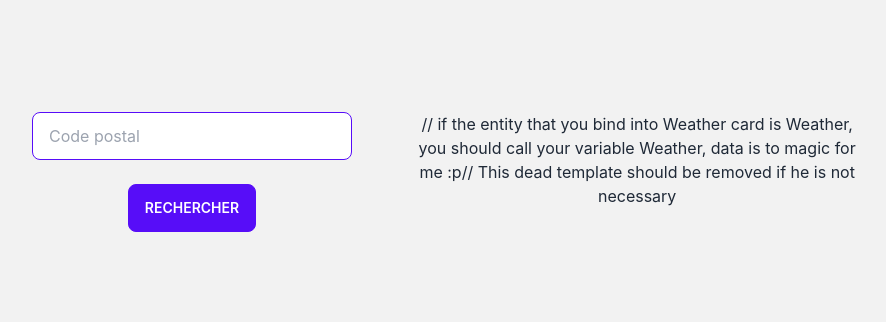
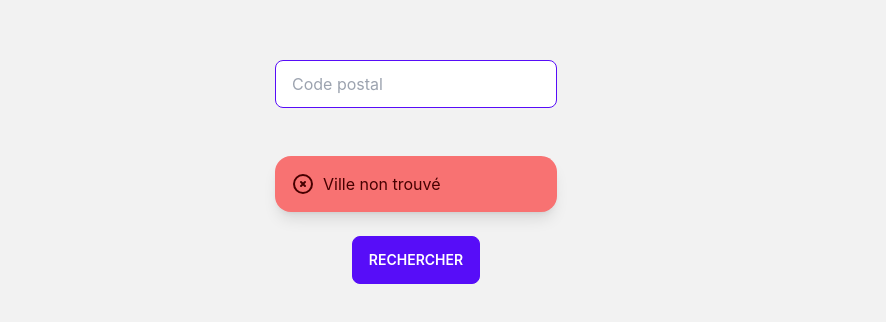
Before and after one commit to synnksou/react-weather, a React (Create React App) app: page / in a window 1280 px wide. Shown: the part 240-562 px from the top of the page, without its empty margins (216-1102 px from the left). Built offline with nearby package versions, Linux system fonts and the light colour scheme; no server answers.

Commit message:
refactor: just refactoring lol

```diff
--- a/src/api/index.js
+++ b/src/api/index.js
@@ -1,9 +1,9 @@
 import axios from 'axios';
 import { camelizeKeys, decamelizeKeys } from 'humps';
-import { API_BASE } from '../constants';
+import { REACT_APP_API_BASE } from '../constants';
 import canParam from 'can-param';
 
-const api = axios.create({ baseURL: API_BASE });
+const api = axios.create({ baseURL: REACT_APP_API_BASE });
 
 const formatConfig = ({ params, ...opts } = {}) => ({
   ...opts,
--- a/src/api/pollution.js
+++ b/src/api/pollution.js
@@ -1,5 +1,5 @@
 import { get } from '.';
-import { API_KEY } from '../constants';
+import { REACT_APP_API_KEY } from '../constants';
 
 export const getPollution = ({ lat, lon }) =>
-  get(`air_pollution?lat=${lat}&lon=${lon}&appid=${API_KEY}&lang=fr`);
+  get(`air_pollution?lat=${lat}&lon=${lon}&appid=${REACT_APP_API_KEY}&lang=fr`);
--- a/src/api/weather.js
+++ b/src/api/weather.js
@@ -1,11 +1,13 @@
 import { get } from '.';
-import { API_KEY } from '../constants';
+import { REACT_APP_API_KEY } from '../constants';
 
 export const getWeatherLat = ({ lat, lon }) =>
-  get(`forecast?lat=${lat}&lon=${lon}&appid=${API_KEY}&lang=fr`);
+  get(`forecast?lat=${lat}&lon=${lon}&appid=${REACT_APP_API_KEY}&lang=fr`);
 
 export const getWeatherZipCode = ({ zipCode }) =>
-  get(`weather?zip=${zipCode},FR&appid=${API_KEY}&lang=fr&units=metric`);
+  get(
+    `weather?zip=${zipCode},FR&appid=${REACT_APP_API_KEY}&lang=fr&units=metric`,
+  );
 
 export const getForeCastZipCode = ({ zipCode }) =>
-  get(`forecast?zip=${zipCode},FR&appid=${API_KEY}&lang=fr`);
+  get(`forecast?zip=${zipCode},FR&appid=${REACT_APP_API_KEY}&lang=fr`);
--- a/src/components/DayCard/DayCard.jsx
+++ /dev/null
@@ -1,5 +0,0 @@
-function DayCard({ jourName }) {
-  return <p>{jourName}</p>;
-}
-
-export default DayCard;
--- a/src/components/DayCardCaroussel/DayCardCarroussel.jsx
+++ /dev/null
@@ -1,25 +0,0 @@
-import DayCard from "./../DayCard/DayCard";
-
-function DayCardCarroussel() {
-  const dayCardList = [
-    {
-      title: "Lundi",
-    },
-    {
-      title: "mardi",
-    },
-    {
-      title: "mercredi",
-    },
-  ];
-
-  return (
-    <div>
-      {dayCardList.map((dayCard, index) => {
-        return <DayCard key={index} jourName={dayCard.title} />;
-      })}
-    </div>
-  );
-}
-
-export default DayCardCarroussel;
--- a/src/components/Pollution/Pollution.js
+++ b/src/components/Pollution/Pollution.js
@@ -7,7 +7,7 @@ const Pollution = () => {
   const [zipCode, setZipCode] = useState('59000');
   const [error, setError] = useState(null);
 
-  const { data, refetch } = useQuery(
+  const { data: pollution, refetch } = useQuery(
     'pollution',
     () =>
       getPollution({
@@ -20,14 +20,6 @@ const Pollution = () => {
       },
     },
   );
-
-  // remove dirty console log
-  console.log({ data });
-
-  // same as the other component, if your doing only one thing, no need to wrap your method into another one
-  const handleSearch = () => {
-    refetch();
-  };
 
   return (
     <div className="min-h-screen hero bg-base-200">
@@ -59,26 +51,13 @@ const Pollution = () => {
               </div>
             </div>
           )}
-          <button
-            type="text"
-            className="btn btn-primary"
-            onClick={handleSearch}
-          >
+          <button type="text" className="btn btn-primary" onClick={refetch}>
             Rechercher
           </button>
         </div>
 
         <div className="max-w-md">
-         // Data sounds like a magic name for me
-          {data && <PollutionCard pollution={data} />}
-         // remove dead template
-          {/*  <h1 className="text-5xl font-bold">Hello there</h1>
-          <p className="py-6">
-            Provident cupiditate voluptatem et in. Quaerat fugiat ut assumenda
-            excepturi exercitationem quasi. In deleniti eaque aut repudiandae et
-            a id nisi.
-          </p>
-          <button className="btn btn-primary">Get Started</button> */}
+          {pollution && <PollutionCard pollution={pollution} />}
         </div>
       </div>
     </div>
--- a/src/components/Topbar/Topbar.jsx
+++ /dev/null
@@ -1,7 +0,0 @@
-import LocalisationSearch from "./../../components/Localisation/LocalisationSearch";
-
-function Topbar() {
-  return <LocalisationSearch />;
-}
-
-export default Topbar;
--- a/src/components/Weather/Weather.jsx
+++ /dev/null
@@ -1,12 +0,0 @@
-import DayCardCarroussel from "./../DayCardCaroussel/DayCardCarroussel";
-
-function Weather() {
-  return (
-    <div>
-      <p>Weather</p>
-      <DayCardCarroussel />
-    </div>
-  );
-}
-
-export default Weather;
--- a/src/components/Weather/Weathers.js
+++ b/src/components/Weather/Weathers.js
@@ -9,7 +9,7 @@ const Weathers = () => {
   const [error, setError] = useState(null);
   const [favorite, setFavorite] = useLocalStorage('favorisZipCode', '');
 
-  const { data, refetch } = useQuery(
+  const { data: weather, refetch } = useQuery(
     'weather',
     () =>
       getWeatherZipCode({
@@ -22,19 +22,6 @@ const Weathers = () => {
       },
     },
   );
-
-  // I think that setFavorites is enough, no need to add an handler method if you rethrow just one method
-  const handleAddFavorite = () => {
-    setFavorite(zipCode);
-  };
-
-  // remove dirty console log
-  console.log({ data });
-
-  // same as line 26
-  const handleSearch = () => {
-    refetch();
-  };
 
   return (
     <div className="min-h-screen hero bg-base-200">
@@ -66,32 +53,19 @@ const Weathers = () => {
               </div>
             </div>
           )}
-          <button
-            type="text"
-            className="btn btn-primary"
-            onClick={handleSearch}
-          >
+          <button type="text" className="btn btn-primary" onClick={refetch}>
             Rechercher
           </button>
         </div>
 
         <div className="max-w-md">
-          // if the entity that you bind into Weather card is Weather, you should call your variable Weather, data is to magic for me :p
-          {data && (
+          {weather && (
             <WeatherCard
-              weather={data}
-              handleAddFavorite={handleAddFavorite}
+              weather={weather}
+              handleAddFavorite={() => setFavorite(zipCode)}
               favorite={favorite}
             />
           )}
-          // This dead template should be removed if he is not necessary
-          {/*  <h1 className="text-5xl font-bold">Hello there</h1>
-          <p className="py-6">
-            Provident cupiditate voluptatem et in. Quaerat fugiat ut assumenda
-            excepturi exercitationem quasi. In deleniti eaque aut repudiandae et
-            a id nisi.
-          </p>
-          <button className="btn btn-primary">Get Started</button> */}
         </div>
       </div>
     </div>
--- a/src/constants/index.js
+++ b/src/constants/index.js
@@ -1,3 +1,2 @@
-// Good but you should use an .env file instead of js file for the values and dont treat them in public
-export const API_KEY = 'ba9cb7c0c99f38cf9dd60ab44b04e814';
-export const API_BASE = 'https://api.openweathermap.org/data/2.5/';
+export const REACT_APP_API_KEY = process.env.REACT_APP_API_KEY;
+export const REACT_APP_API_BASE = process.env.REACT_APP_API_BASE;
```
Also changed, not shown: 1 other file (tests, documents, lock files or other folders).
